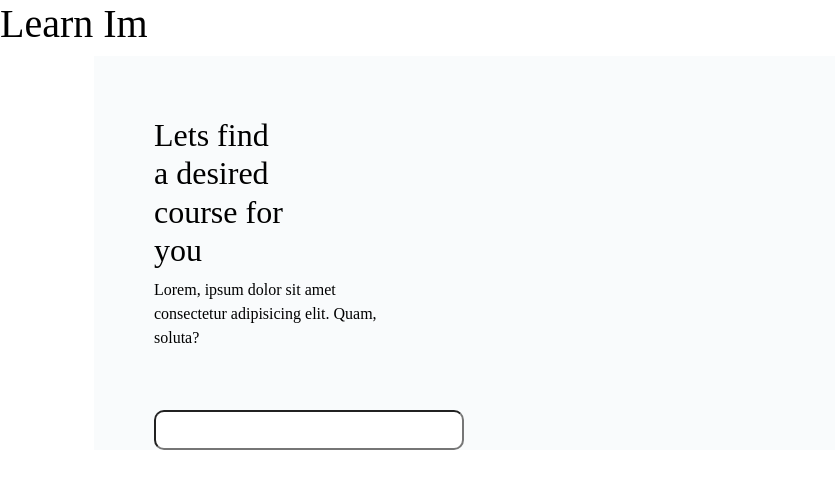
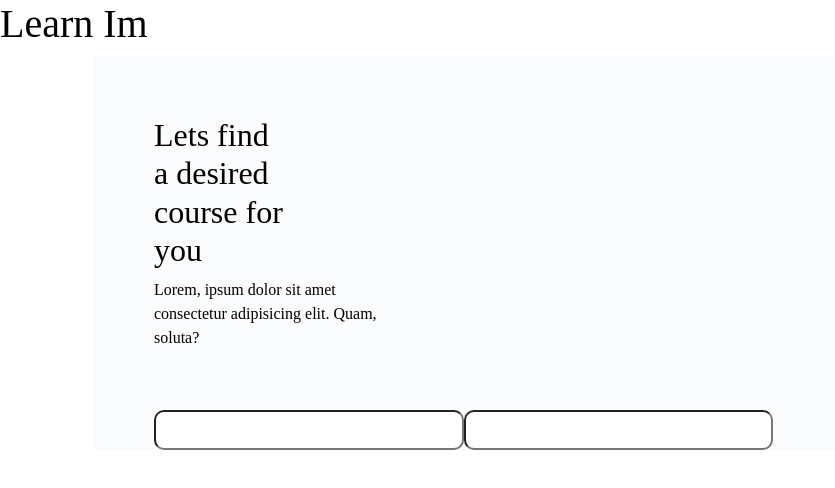
Before and after one commit to Kprasannatradexa/learn-Im, an Angular app: page / in a window 1280 px wide. Shown: the top 488 px of the page, without its empty margins (0-835 px from the left). Built offline with nearby package versions, Linux system fonts and the light colour scheme; no server answers.

Commit message:
Search city field added.

```diff
--- a/src/app/home/components/home/home.component.html
+++ b/src/app/home/components/home/home.component.html
@@ -13,8 +13,14 @@
           <div class="search-container">
             <input
               type="text"
-              #search
-              (keydown)="searchCourses(search.value)"
+              #searchCourse
+              (keyup)="searchCourses(searchCourse.value)"
+            />
+
+            <input
+              type="text"
+              #searchLocation
+              (keyup)="searchCity(searchLocation.value)"
             />
           </div>
         </div>
```
